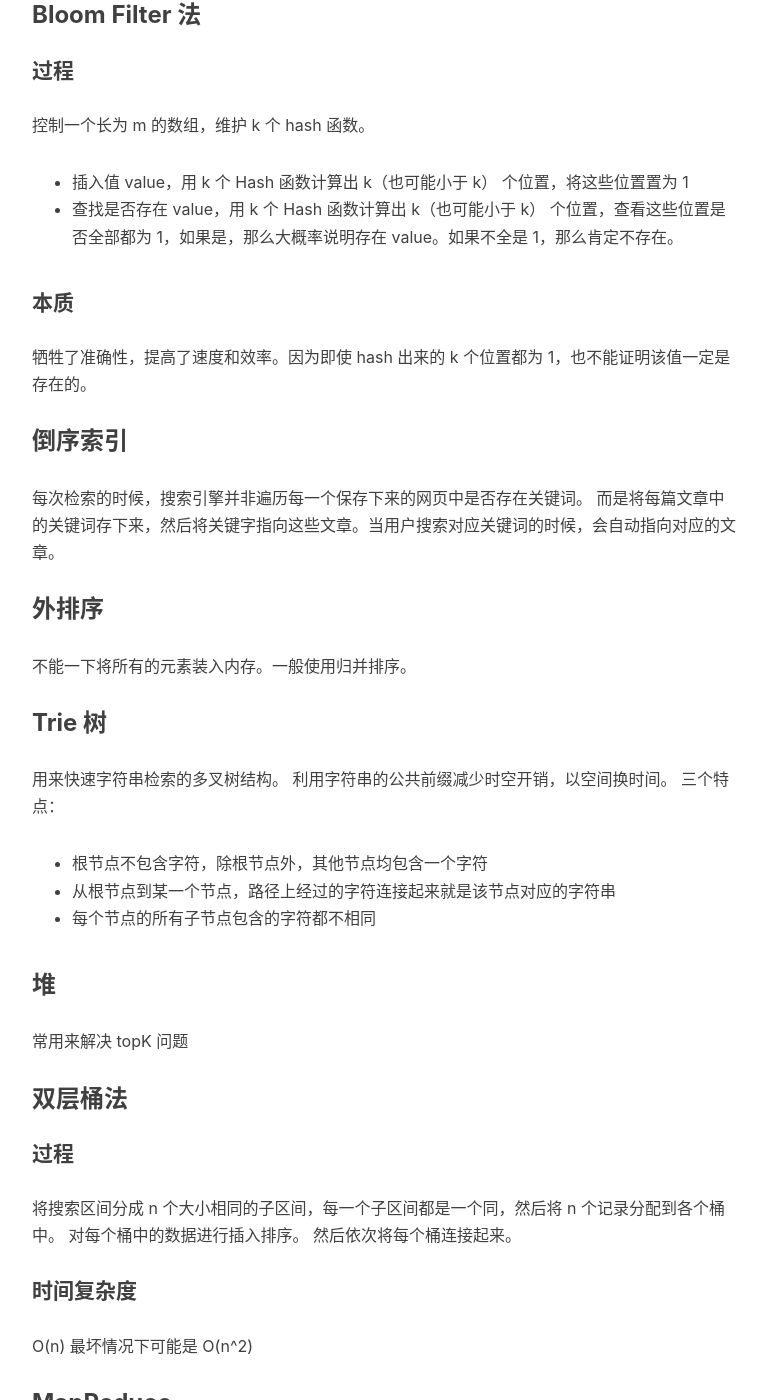
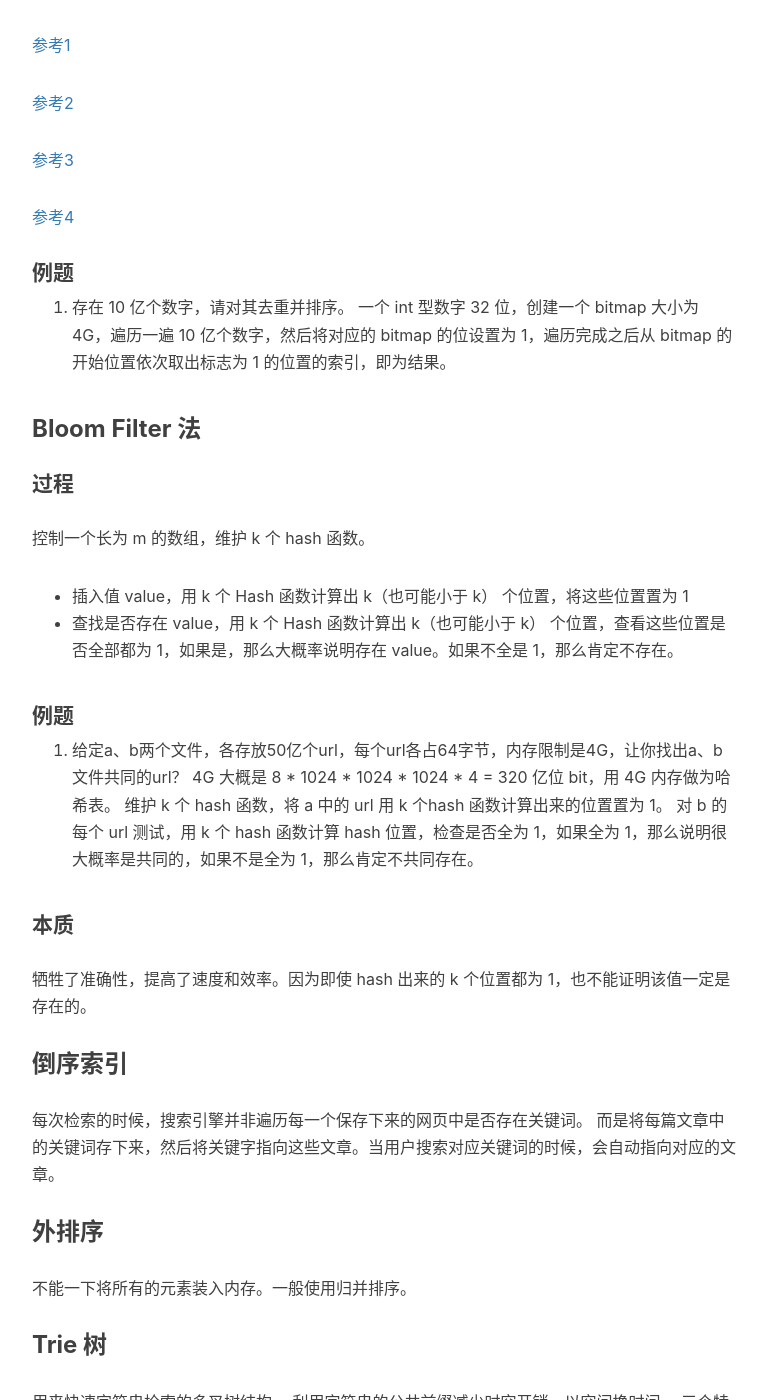
Before and after one commit to shihunyewu/shihunyewu.github.io, a Jekyll site: the page built from _posts/2019-04-09-big-data.md, in a window 1280 px wide and 1400 px high, scrolled down 924 px. Shown: the whole window, without its empty margins (233-1000 px from the left). Built offline with Jekyll 4.4.1, drawn with Linux system fonts in a browser that asks for light colours; nearby versions of some CDN libraries; comment, search, counter and statistics services are not loaded; some of the changed text lies outside the part shown.

Commit message:
海量数据算法

```diff
--- a/_posts/2019-04-09-big-data.md
+++ b/_posts/2019-04-09-big-data.md
@@ -12,34 +12,58 @@ tags:
 
 > 总是会想起之前自己的哑口无言
 
+
 ## 海量数据处理
 基本方法，常见的有 Hash 法， Bit-map 法，Bloom filter 法，数据库优化法，倒序索引法，外排序法，Trie 树，堆，双层桶法，以及 MapReduce 法。
 
+
 ### BitMap 算法
+BitMap 实际上就是用第 n 个 bit 位是否为 1 表示是否存在数字 n
 
-BitMap 实际上就是用第 n 个 bit 位是否为 1 表示是否存在数字 n
-[形象生动的讲解](https://blog.csdn.net/moakun/article/details/79927791)
-[参考](https://www.cnblogs.com/chenny7/p/4074817.html)
+[参考](https://blog.csdn.net/moakun/article/details/79927791)
+
+[参考1](https://www.cnblogs.com/chenny7/p/4074817.html)
+
 [参考2](https://blog.csdn.net/guoziqing506/article/details/81365315)
+
 [参考3](https://blog.csdn.net/u012762054/article/details/81814701)
+
 [参考4](https://blog.csdn.net/WYpersist/article/details/80114709)
 
+#### 例题
+1. 存在 10 亿个数字，请对其去重并排序。
+一个 int 型数字 32 位，创建一个 bitmap 大小为 4G，遍历一遍 10 亿个数字，然后将对应的 bitmap 的位设置为 1，遍历完成之后从 bitmap 的开始位置依次取出标志为 1 的位置的索引，即为结果。
 
 ### Bloom Filter 法
+
 #### 过程
 控制一个长为 m 的数组，维护 k 个 hash 函数。
 - 插入值 value，用 k 个 Hash 函数计算出 k（也可能小于 k） 个位置，将这些位置置为 1
 - 查找是否存在 value，用 k 个 Hash 函数计算出 k（也可能小于 k） 个位置，查看这些位置是否全部都为 1，如果是，那么大概率说明存在 value。如果不全是 1，那么肯定不存在。
 
+#### 例题
+1. 给定a、b两个文件，各存放50亿个url，每个url各占64字节，内存限制是4G，让你找出a、b文件共同的url？
+4G 大概是 8 * 1024 * 1024 * 1024 * 4 = 320 亿位 bit，用 4G 内存做为哈希表。
+维护 k 个 hash 函数，将 a 中的 url 用 k 个hash 函数计算出来的位置置为 1。
+对 b 的每个 url 测试，用 k 个 hash 函数计算 hash 位置，检查是否全为 1，如果全为 1，那么说明很大概率是共同的，如果不是全为 1，那么肯定不共同存在。
+
+
+
 #### 本质
 牺牲了准确性，提高了速度和效率。因为即使 hash 出来的 k 个位置都为 1，也不能证明该值一定是存在的。
+
+
 
 ### 倒序索引
 每次检索的时候，搜索引擎并非遍历每一个保存下来的网页中是否存在关键词。
 而是将每篇文章中的关键词存下来，然后将关键字指向这些文章。当用户搜索对应关键词的时候，会自动指向对应的文章。
 
+
+
 ### 外排序
 不能一下将所有的元素装入内存。一般使用归并排序。
+
+
 
 ### Trie 树
 用来快速字符串检索的多叉树结构。
@@ -49,17 +73,26 @@ BitMap 实际上就是用第 n 个 bit 位是否为 1 表示是否存在数字 n
 - 从根节点到某一个节点，路径上经过的字符连接起来就是该节点对应的字符串
 - 每个节点的所有子节点包含的字符都不相同
 
+
 ### 堆
-常用来解决 topK 问题
+常用来解决 topK 问题，常常和其他解法配合使用
 
 ### 双层桶法
 #### 过程
-将搜索区间分成 n 个大小相同的子区间，每一个子区间都是一个同，然后将 n 个记录分配到各个桶中。
+将搜索区间分成 n 个大小相同的子区间，每一个子区间都是一个桶，然后将 n 个记录分配到各个桶中。
 对每个桶中的数据进行插入排序。
 然后依次将每个桶连接起来。
 #### 时间复杂度
 O(n) 最坏情况下可能是 O(n^2)
+#### 例题
+1. 对文件中 20 亿个数字进行排序
+文件中的数字分散到 100 个小文件中，如果某个小文件过大，那么再对该小文件进行相同操作，直到能够对小文件进行排序。每个小文件排完序之后，再将其连接起来。
+
 
 ### MapReduce
 - Map 用来分配子任务
 - Reduce 用来归纳结果
+
+#### 例题
+1. 10 台电脑中分别存有 1G 的数字，要求找出全部的数字中最大的十个。
+首先每台电脑用最小堆找出各自的 10 个最大的数字，然后 10 台电脑将结果汇总到同一台电脑上，找出最大的十个数字。
```
